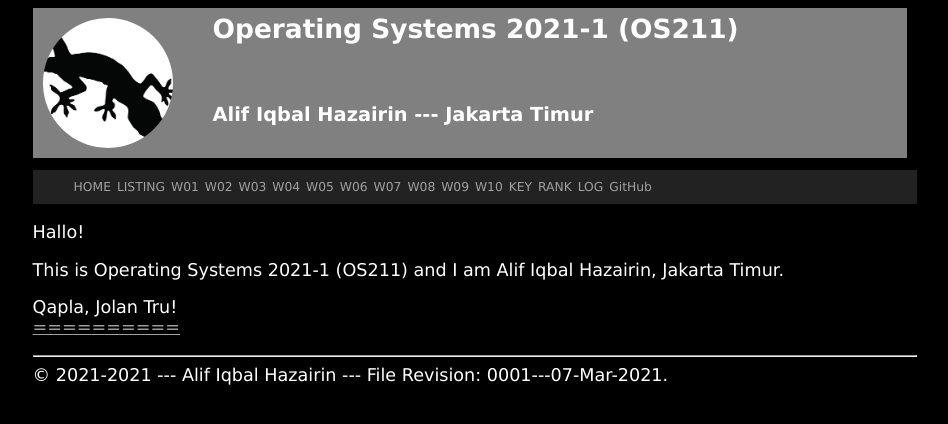
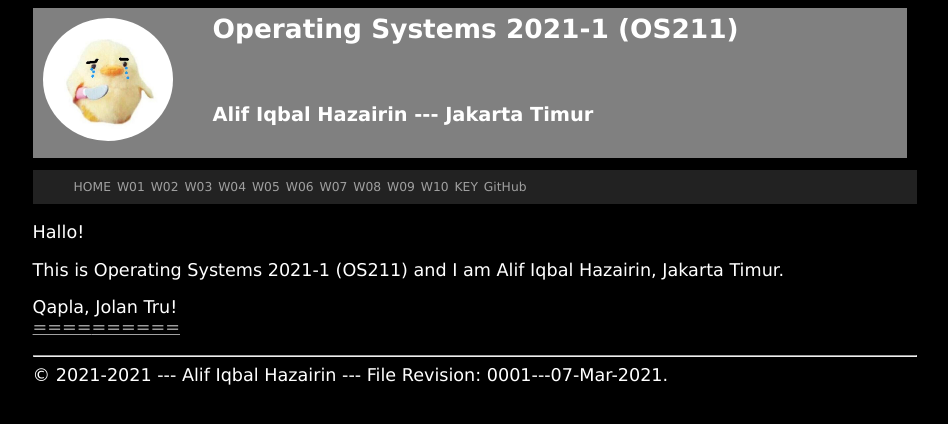
Before and after one commit to AlifHazairin/os211, a Jekyll site: the page built from index.md, in a window 1280 px wide. Shown: the top 424 px of the page, without its empty margins (165-1113 px from the left). Built offline with Jekyll 4.4.1, drawn with Linux system fonts in a browser that asks for light colours.

Commit message:
modified page

```diff
--- a/_includes/navbar.html
+++ b/_includes/navbar.html
@@ -5,7 +5,6 @@
 <nav class="navbar">
   <ul>
     <li class='listitem'><a href='{{ site.baseurl }}/'>HOME</a></li>
-    <li class='listitem'><a href='{{ site.baseurl }}/004.html'>LISTING</a></li>
     <li class='listitem'><a href='{{ site.baseurl }}/W01/'>W01</a></li>
     <li class='listitem'><a href='{{ site.baseurl }}/W02/'>W02</a></li>
     <li class='listitem'><a href='{{ site.baseurl }}/W03/'>W03</a></li>
@@ -17,8 +16,6 @@
     <li class='listitem'><a href='{{ site.baseurl }}/W09/'>W09</a></li>
     <li class='listitem'><a href='{{ site.baseurl }}/W10/'>W10</a></li>
     <li class='listitem'><a href='{{ site.baseurl }}/TXT/mypubkey.txt'>KEY</a></li>
-    <li class='listitem'><a href='{{ site.baseurl }}/TXT/myrank.txt'>RANK</a></li>
-    <li class='listitem'><a href='{{ site.baseurl }}/TXT/mylog.txt'>LOG</a></li>
     <li class='listitem'><a href='{{ site.urlgithub }}'>GitHub</a></li>
   </ul>
 </nav>
--- a/_layouts/layout.html
+++ b/_layouts/layout.html
@@ -3,6 +3,7 @@
 <!-- File _layouts/layout.html           -->
 <!-- (c) 2021 - 2021 VauLSMorg           -->
 <!-- START: Wed 17 Feb 2021 19:44:53 WIB -->
+<!-- Modified by AlifHazairin on March 7th -->
 <!-- This is a free HTML file            -->
 {% include head.html %}
 <body class="plainclass1">
@@ -11,7 +12,7 @@
   <header>
   <div class="row">
     <div class="column left">
-      <img src="{{ site.baseurl }}/assets/images/cbk.jpg" alt="Cicak Bin Kadal" style="width:130px; border-radius:50%">
+      <img src="{{ site.baseurl }}/assets/images/cbk.jpg" alt="Crying Birb Knifey" style="width:130px; border-radius:50%">
     </div>
     <div class="column right1">
       {% if page.title %}{{ page.title | escape }}
```
Also changed, not shown: README2.md (added), assets/images/cbk.jpg.
